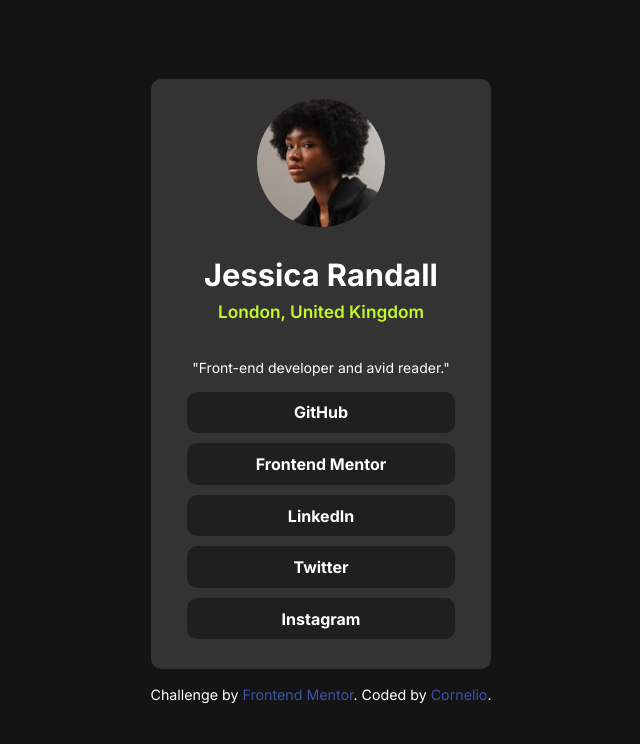
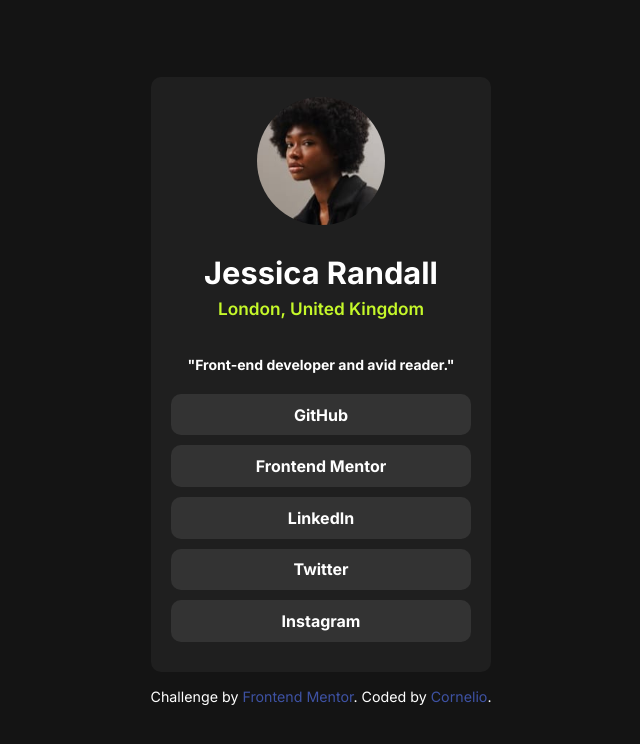
Before and after one commit to Cornelio-II/social-links-profile, a Vue app: page / in a window 1280 px wide. Shown: the top 744 px of the page, without its empty margins (319-959 px from the left). Built offline with nearby package versions, Linux system fonts and the light colour scheme.

Commit message:
Resolve some issue(s) the design flow

```diff
--- a/src/components/Profile.vue
+++ b/src/components/Profile.vue
@@ -12,10 +12,10 @@
               class="profile-pic"
             />
             <h1>Jessica Randall</h1>
-            <p class="location">London, United Kingdom</p>
+            <h2><p class="location">London, United Kingdom</p></h2>
           </header>
           <section>
-            <p>"Front-end developer and avid reader."</p>
+            <h4><p>"Front-end developer and avid reader."</p></h4>
           </section>
           <nav>
             <ul>
@@ -38,7 +38,7 @@
                 >Frontend Mentor</a
               >. Coded by
               <a
-                href="https://github.com/Timex29"
+                href="https://github.com/Cornelio-II/social-links-profile"
                 class="author"
                 target="_blank"
                 >Cornelio</a
@@ -62,7 +62,7 @@
   margin: 1rem;
 }
 .profile-card {
-  background-color: var(--grey-700);
+  background-color: var(--grey-800);
   border-radius: 0.625rem;
   padding: 1.25rem;
   color: var(--white);
--- a/src/style.css
+++ b/src/style.css
@@ -65,7 +65,7 @@ ul {
   margin: 0 auto;
 }
 ul li {
-  background-color: var(--grey-800);
+  background-color: var(--grey-700);
   padding: 0.55rem 1.25rem;
   margin: 0.625rem 0;
   border-radius: 0.625rem;
@@ -85,6 +85,3 @@ section {
   font-size: clamp(0.625rem, 0.7rem + 0.38vw, 0.875rem);
   margin-top: 2rem;
 }
-nav {
-  padding: 0 1rem;
-}
```
